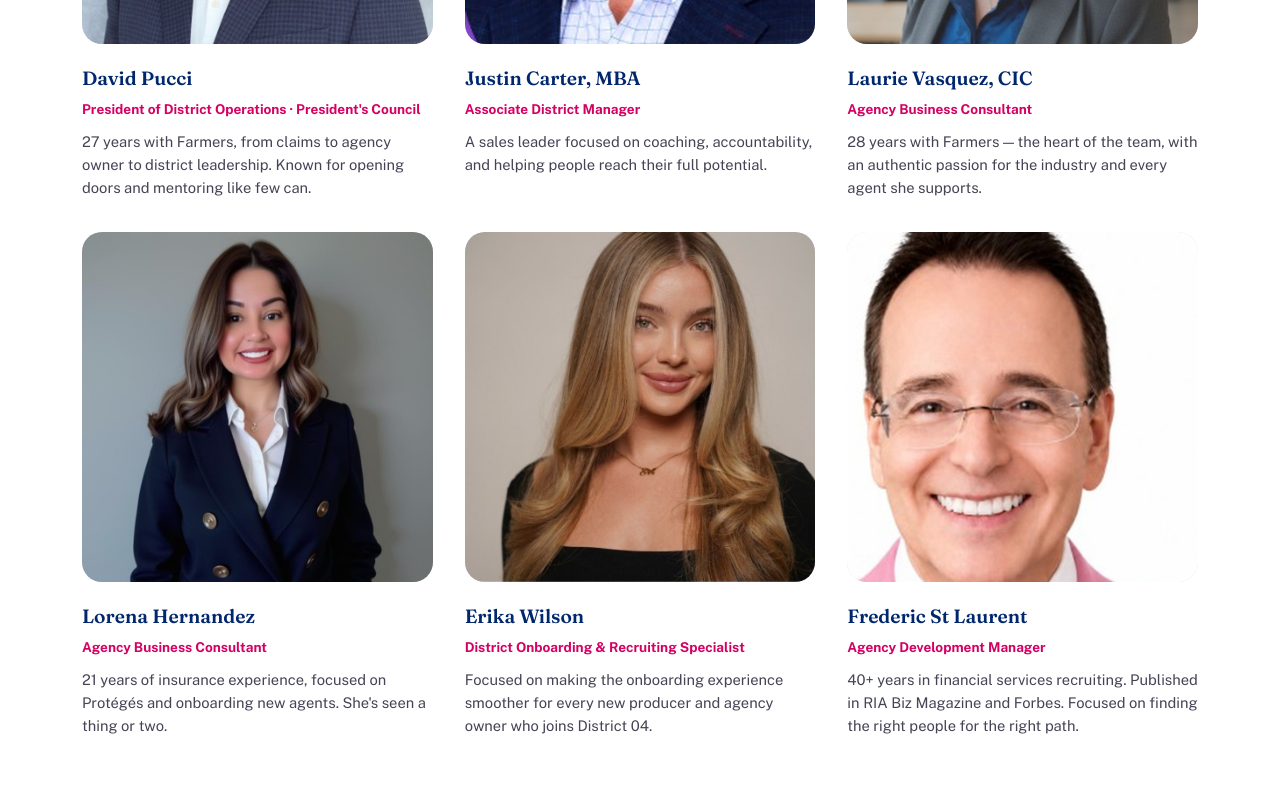
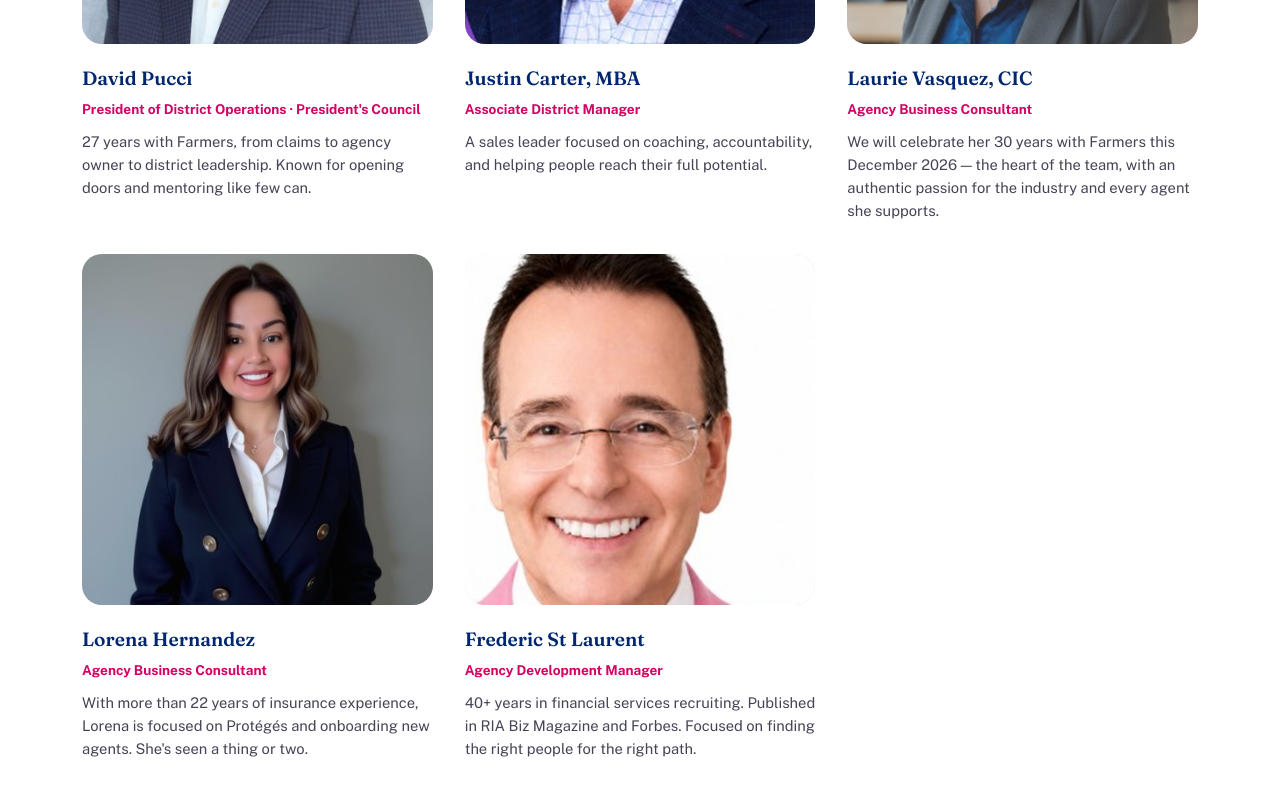
Before and after one commit to fredericatfarmers-stack/district3504.app, a Next.js app: page / in a window 1280 px wide. Shown: the part 3940-4740 px from the top of the page. Built offline with nearby package versions, Linux system fonts and the light colour scheme.

Commit message:
Update team member bios and remove Erika Wilson
Updated bios for Laurie Vasquez and Lorena Hernandez to reflect their years of experience. Removed Erika Wilson's entry.

```diff
--- a/data/team.js
+++ b/data/team.js
@@ -17,22 +17,16 @@ export const team = [
   {
     name: "Laurie Vasquez, CIC",
     role: "Agency Business Consultant",
-    bio: "28 years with Farmers — the heart of the team, with an authentic passion for the industry and every agent she supports.",
+    bio: "We will celebrate her 30 years with Farmers this December 2026 — the heart of the team, with an authentic passion for the industry and every agent she supports.",
     photo: "/images/team/laurie-vasquez-2026.jpg",
   },
   {
     name: "Lorena Hernandez",
     role: "Agency Business Consultant",
-    bio: "21 years of insurance experience, focused on Protégés and onboarding new agents. She's seen a thing or two.",
+    bio: "With more than 22 years of insurance experience, Lorena is focused on Protégés and onboarding new agents. She's seen a thing or two.",
     photo: "/images/team/lorena-hernandez-2026.jpg",
   },
-  {
-    name: "Erika Wilson",
-    role: "District Onboarding & Recruiting Specialist",
-    bio: "Focused on making the onboarding experience smoother for every new producer and agency owner who joins District 04.",
-    photo: "/images/team/erika-wilson-2026.jpg",
-  },
-  {
+   {
     name: "Frederic St Laurent",
     role: "Agency Development Manager",
     bio: "40+ years in financial services recruiting. Published in RIA Biz Magazine and Forbes. Focused on finding the right people for the right path.",
```
